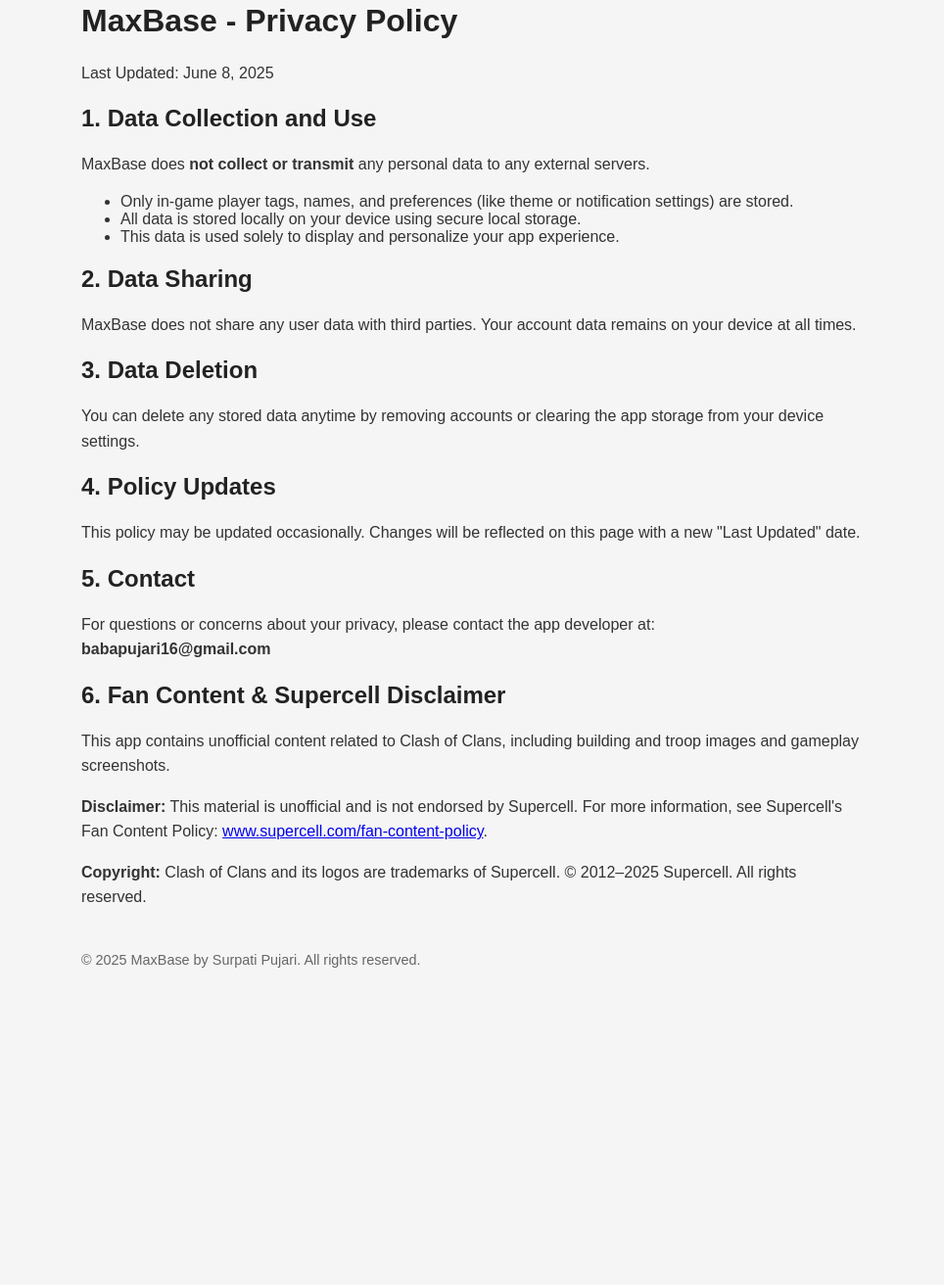
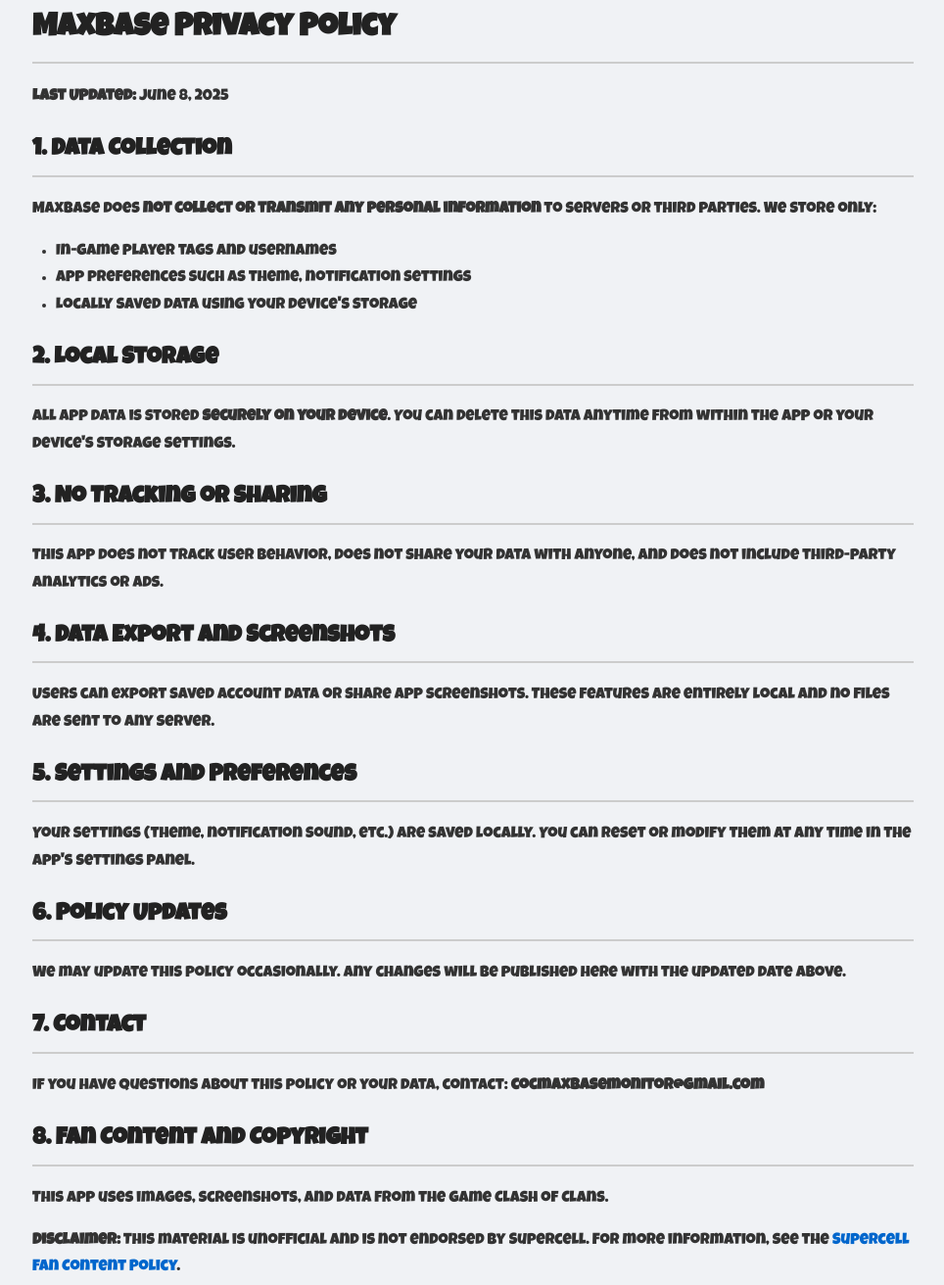
Before and after one commit to babapujari16/maxbase-privacy-policy, a plain HTML site: page privacy-policy.html in a window 1280 px wide. Shown: the part 50-1362 px from the top of the page at 98% size, without its empty margins (157-1121 px from the left). Before the commit the page ends 1070 px from the top, so only its background shows below. Drawn offline with Linux system fonts and the light colour scheme.

Commit message:
Add files via upload

```diff
--- a/privacy-policy.html
+++ b/privacy-policy.html
@@ -2,64 +2,87 @@
 <html lang="en">
 <head>
   <meta charset="UTF-8" />
-  <meta name="viewport" content="width=device-width, initial-scale=1.0" />
-  <title>MaxBase Privacy Policy</title>
+  <meta name="viewport" content="width=device-width, initial-scale=1.0"/>
+  <title>MaxBase - Privacy Policy</title>
+  <link href="https://fonts.googleapis.com/css2?family=Luckiest+Guy&display=swap" rel="stylesheet" />
   <style>
     body {
-      font-family: Arial, sans-serif;
+      font-family: 'Luckiest Guy', cursive;
+      background: #f0f2f5;
+      color: #333;
+      max-width: 900px;
+      margin: auto;
       padding: 2em;
-      max-width: 800px;
-      margin: auto;
-      background: #f5f5f5;
-      color: #333;
+      line-height: 1.7;
     }
+
     h1, h2 {
       color: #222;
+      border-bottom: 2px solid #ccc;
+      padding-bottom: 5px;
     }
-    p {
-      line-height: 1.6;
+
+    ul {
+      padding-left: 1.5em;
     }
-    code {
-      background-color: #eaeaea;
-      padding: 2px 4px;
-      border-radius: 4px;
-    }
+
     footer {
       margin-top: 3em;
       font-size: 0.9em;
-      color: #666;
+      text-align: center;
+      color: #555;
+    }
+
+    a {
+      color: #0066cc;
+      text-decoration: none;
+    }
+
+    a:hover {
+      text-decoration: underline;
+    }
+
+    code {
+      background: #eee;
+      padding: 2px 4px;
+      border-radius: 4px;
     }
   </style>
 </head>
 <body>
 
-  <h1>MaxBase - Privacy Policy</h1>
-  <p>Last Updated: June 8, 2025</p>
+  <h1>MaxBase Privacy Policy</h1>
+  <p><strong>Last Updated:</strong> June 8, 2025</p>
 
-  <h2>1. Data Collection and Use</h2>
-  <p>MaxBase does <strong>not collect or transmit</strong> any personal data to any external servers.</p>
+  <h2>1. Data Collection</h2>
+  <p>MaxBase does <strong>not collect or transmit any personal information</strong> to servers or third parties. We store only:</p>
   <ul>
-    <li>Only in-game player tags, names, and preferences (like theme or notification settings) are stored.</li>
-    <li>All data is stored locally on your device using secure local storage.</li>
-    <li>This data is used solely to display and personalize your app experience.</li>
+    <li>In-game player tags and usernames</li>
+    <li>App preferences such as theme, notification settings</li>
+    <li>Locally saved data using your device's storage</li>
   </ul>
 
-  <h2>2. Data Sharing</h2>
-  <p>MaxBase does not share any user data with third parties. Your account data remains on your device at all times.</p>
+  <h2>2. Local Storage</h2>
+  <p>All app data is stored <strong>securely on your device</strong>. You can delete this data anytime from within the app or your device's storage settings.</p>
 
-  <h2>3. Data Deletion</h2>
-  <p>You can delete any stored data anytime by removing accounts or clearing the app storage from your device settings.</p>
+  <h2>3. No Tracking or Sharing</h2>
+  <p>This app does not track user behavior, does not share your data with anyone, and does not include third-party analytics or ads.</p>
 
-  <h2>4. Policy Updates</h2>
-  <p>This policy may be updated occasionally. Changes will be reflected on this page with a new "Last Updated" date.</p>
+  <h2>4. Data Export and Screenshots</h2>
+  <p>Users can export saved account data or share app screenshots. These features are entirely local and no files are sent to any server.</p>
 
-  <h2>5. Contact</h2>
-  <p>For questions or concerns about your privacy, please contact the app developer at: <br />
-  <strong>babapujari16@gmail.com</strong></p>
+  <h2>5. Settings and Preferences</h2>
+  <p>Your settings (theme, notification sound, etc.) are saved locally. You can reset or modify them at any time in the app's settings panel.</p>
 
-  <h2>6. Fan Content & Supercell Disclaimer</h2>
-  <p>This app contains unofficial content related to Clash of Clans, including building and troop images and gameplay screenshots.</p>
-  <p><strong>Disclaimer:</strong> This material is unofficial and is not endorsed by Supercell. For more information, see Supercell's Fan Content Policy: <a href="https://supercell.com/en/fan-content-policy/" target="_blank">www.supercell.com/fan-content-policy</a>.</p>
+  <h2>6. Policy Updates</h2>
+  <p>We may update this policy occasionally. Any changes will be published here with the updated date above.</p>
+
+  <h2>7. Contact</h2>
+  <p>If you have questions about this policy or your data, contact: <strong>cocmaxbasemonitor@gmail.com</strong></p>
+
+  <h2>8. Fan Content and Copyright</h2>
+  <p>This app uses images, screenshots, and data from the game Clash of Clans.</p>
+  <p><strong>Disclaimer:</strong> This material is unofficial and is not endorsed by Supercell. For more information, see the <a href="https://supercell.com/en/fan-content-policy/" target="_blank">Supercell Fan Content Policy</a>.</p>
   <p><strong>Copyright:</strong> Clash of Clans and its logos are trademarks of Supercell. © 2012–2025 Supercell. All rights reserved.</p>
 
   <footer>
```
